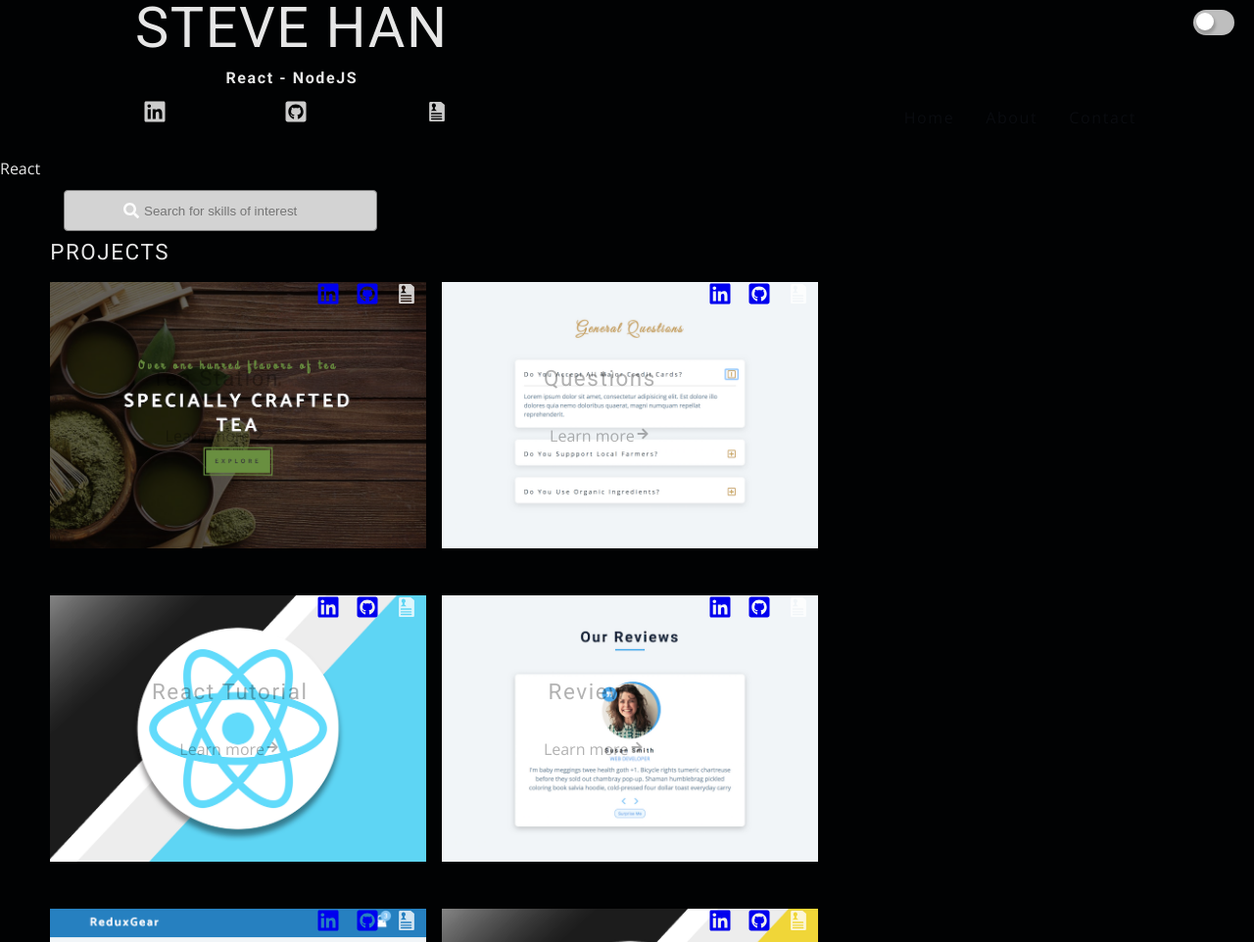
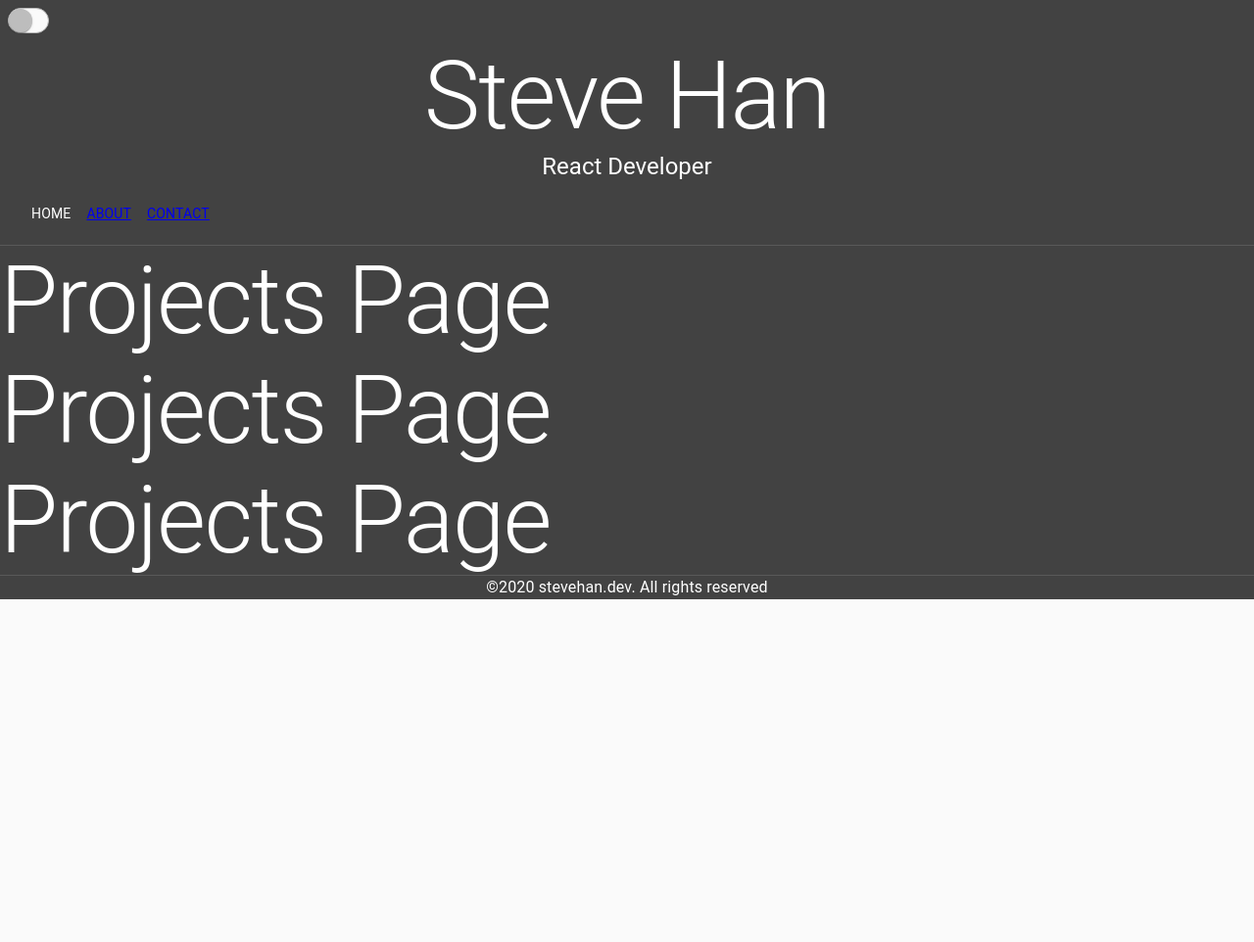
Before and after one commit to stevehanstudio/stevehan-dev, a Gatsby site: page / in a window 1280 px wide. Shown: the top 962 px of the page at 98% size. After the commit the page ends 800 px from the top, so only its background shows below. Built offline with nearby package versions, Linux system fonts and the light colour scheme; Gatsby itself is replaced by a stand-in of ours; some packages are replaced by stand-ins of ours.

Commit message:
Switch to Material UI

```diff
--- a/gatsby-browser.js
+++ b/gatsby-browser.js
@@ -1 +1 @@
-import './src/css/main.css'
+//import './src/css/main.css'
--- a/package.json
+++ b/package.json
@@ -12,10 +12,11 @@
     "gatsby": "^2.21.37",
     "gatsby-background-image": "^1.1.1",
     "gatsby-image": "^2.4.4",
+    "gatsby-plugin-google-fonts-v2": "0.0.6",
     "gatsby-plugin-manifest": "^2.4.5",
+    "gatsby-plugin-material-ui": "^2.1.9",
     "gatsby-plugin-mdx": "^1.2.9",
     "gatsby-plugin-offline": "^3.2.3",
-    "gatsby-plugin-prefetch-google-fonts": "^1.4.3",
     "gatsby-plugin-react-helmet": "^3.3.1",
     "gatsby-plugin-sharp": "^2.6.4",
     "gatsby-plugin-styled-components": "^3.3.2",
--- a/src/components/Footer.js
+++ b/src/components/Footer.js
@@ -1,12 +1,18 @@
 import React from 'react'
+import { paper, Typography, Grid } from '@material-ui/core'
 import SocialLinks from '../constants/socialLinks'
+
 const Footer = () => {
-  return <footer className="footer">
-    <div>
-      <SocialLinks styleClass="footer-icons"/>
-      <p>&copy;{new Date().getFullYear()} stevehan.dev.  All rights reserved</p>
-    </div>
-  </footer>
+  return (
+    <paper variant="outlined" elevation={0}>
+      <Grid container justify="center">
+        <Grid item>
+          {/*<SocialLinks styleClass="nav-icons" />*/}
+          <Typography>&copy;{new Date().getFullYear()} stevehan.dev.  All rights reserved</Typography>
+        </Grid>
+      </Grid>
+    </paper>
+  )
 }
 
 export default Footer
--- a/src/components/Layout.js
+++ b/src/components/Layout.js
@@ -1,26 +1,58 @@
-/**
- * Layout component that queries for data
- * with Gatsby's useStaticQuery component
- *
- * See: https://www.gatsbyjs.org/docs/use-static-query/
- */
+import React, { useState } from 'react'
+import { createMuiTheme, CssBaseline, Grid, Paper, Switch, Button, Divider } from '@material-ui/core'
+import Navbar from './Navbar'
+import Footer from './Footer'
+import { ThemeProvider } from '@material-ui/core/styles'
 
-import React, { useState } from 'react'
-import Navbar from './Navbar'
-import Sidebar from './Sidebar'
-import Footer from './Footer'
-
-const Layout = ({ children }) => {
-  const [isOpen, setIsOpen] = useState(false)
+const Layout = ({children}) => {
+  /*const [isOpen, setIsOpen] = useState(false)
   const toggle = () => {
     setIsOpen(!isOpen)
+  }*/
+  const [themeMode, toggleThemeMode] = useState(false)
+
+  const lightTheme = createMuiTheme({
+    palette: {
+      type: 'light',
+      //primary: yellow
+    }
+  })
+
+  const darkTheme = createMuiTheme({
+    palette: {
+      type: 'dark',
+      //primary: indigo
+    }
+  })
+
+  const handleToggleThemeMode = () => {
+    toggleThemeMode(!themeMode)
+    console.log(themeMode)
   }
+
   return (
     <>
-      <Navbar toggle={toggle}></Navbar>
-      <Sidebar isOpen={isOpen} toggle={toggle} />
-      <main>{children}</main>
-      <Footer />
+      <CssBaseline />
+      <ThemeProvider theme={themeMode ? lightTheme : darkTheme}>
+        <Paper square elevation={0}>
+          <Grid container direction="column">
+            <Grid item container>
+              <Navbar
+                themeMode={themeMode}
+                handleToggleThemeMode={handleToggleThemeMode}
+              />
+            </Grid>
+            <Divider />
+            <Grid item container>
+              {children}
+            </Grid>
+            <Divider />
+            <Grid item>
+              <Footer />
+            </Grid>
+          </Grid>
+        </Paper>
+      </ThemeProvider>
     </>
   )
 }
--- a/src/components/Navbar.js
+++ b/src/components/Navbar.js
@@ -1,29 +1,127 @@
 import React from 'react'
 import { Link } from 'gatsby'
 import { FaBars } from 'react-icons/fa'
-import logo from '../assets/logo.svg'
+import { AppBar, Toolbar, Paper, Grid, Divider, IconButton, Typography, Container, Switch, Tooltip, useMediaQuery } from '@material-ui/core'
+import { makeStyles, useTheme } from '@material-ui/core/styles'
 import Links from '../constants/links'
-import ThemeSwitch from './themeSwitch'
 import SocialLinks from '../constants/socialLinks'
 
-const Navbar = ({toggle}) => {
+const useStyles = makeStyles(theme => ({
+  root: {
+    width: 42,
+    height: 26,
+    padding: 0,
+    margin: theme.spacing(1),
+  },
+  switchBase: {
+    padding: 1,
+    '&$checked': {
+      transform: 'translateX(16px)',
+      color: theme.palette.common.white,
+      '& + $track': {
+        backgroundColor: '#52d869',
+        opacity: 1,
+        border: 'none',
+      },
+    },
+    '&$focusVisible $thumb': {
+      color: '#52d869',
+      border: '6px solid #fff',
+    },
+  },
+  thumb: {
+    width: 24,
+    height: 24,
+  },
+  track: {
+    borderRadius: 26 / 2,
+    border: `1px solid ${theme.palette.grey[400]}`,
+    backgroundColor: theme.palette.grey[50],
+    opacity: 1,
+    transition: theme.transitions.create(['background-color', 'border']),
+  },
+  checked: {},
+  focusVisible: {},
+
+
+
+  themeSwitch: {
+    width: 60,
+    height: 40,
+    padding: theme.spacing(1),
+    margin: theme.spacing(1),
+    borderRadius: 20,
+    border: `1px solid white`,
+  },
+  toolbar: {
+//    display: "flex",
+//    justifyContent: "space-evenly",
+//    paddingTop: theme.spacing(3),
+//    margin: theme.spacing(3),
+    paddingLeft: theme.spacing(2),
+//    paddingRight: theme.spacing(3),
+//    background: 'white',
+  },
+  menuItem: {
+    paddingLeft: theme.spacing(2),
+//    paddingRight: theme.spacing(3),
+//    width: '100px',
+  }
+}));
+
+const Navbar = ({themeMode, handleToggleThemeMode}) => {
+  const theme = useTheme()
+  const classes = useStyles()
+  //const isMobile = useMediaQuery(theme.breakpoints.up("sm"))
+
+  const menuItems = [
+    {
+      title: 'HOME',
+      pageURL: '/'
+    },
+    {
+      title: 'ABOUT',
+      pageUrl: '/about'
+    },
+    {
+      title: 'CONTACT',
+      pageUrl: '/contact'
+    }
+  ]
+
   return (
-    <nav>
-      <div className="nav-center">
-        <ThemeSwitch />
-        <div className="nav-header">
-          <div className="nav-title">
-            <h1>Steve Han</h1>
-            <h4>React - NodeJS</h4>
-            <SocialLinks styleClass="nav-icons" />
-          </div>
-          <Links styleClass="nav-links" />
-          <button className="toggle-btn" onClick={toggle}>
-            <FaBars />
-          </button>
-        </div>
-      </div>
-    </nav>
+    <AppBar position="relative" elevation={0}>
+      <Paper square elevation={0}>
+        <Switch
+          classes={{
+            root: classes.root,
+            switchBase: classes.switchBase,
+            thumb: classes.thumb,
+            track: classes.track,
+            checked: classes.checked,
+          }}
+          checked={themeMode}
+          onChange={handleToggleThemeMode}
+        />
+        <Grid container alignItems="center" direction="column">
+          <Grid item container alignItems="center" direction="column">
+            <Typography variant="h1">Steve Han</Typography>
+            <Typography variant="h5">React Developer</Typography>
+          </Grid>
+          <Grid container>
+            <Toolbar className={classes.toolbar}>
+              {menuItems.map(menuItem => {
+                const { title, pageUrl } = menuItem
+                return <Link to={pageUrl} className={classes.menuItem}>{title}</Link>
+              })}
+            </Toolbar>
+
+            {/*<Links styleClass="nav-links" />
+            <SocialLinks styleClass="nav-icons" />*/}
+          </Grid>
+        </Grid>
+      </Paper>
+    </AppBar>
   )
 }
 
--- a/src/components/Projects/index.js
+++ b/src/components/Projects/index.js
@@ -1,9 +1,19 @@
 import React from 'react'
 import Project from './Project'
 import Banner from '../Banner'
+import { Paper, Typography } from '@material-ui/core'
 const Projects = ({projects,title}) => {
-  return (
-    <section className="projects">
+  return (<Paper square elevation={0}>
+    <Typography variant="h1">Projects Page</Typography>
+    <Typography variant="h1">Projects Page</Typography>
+    <Typography variant="h1">Projects Page</Typography>
+  </Paper>
+  )
+}
+
+export default Projects
+
+/*    <section className="projects">
       <h2 className="projects-title">{title}</h2>
       <div className="projects-container projects-center">
         <article>
@@ -14,7 +24,4 @@ const Projects = ({projects,title}) => {
       </div>
 
     </section>
-  )
-}
-
-export default Projects
+        */
--- a/src/components/Skills.js
+++ b/src/components/Skills.js
@@ -1,4 +1,5 @@
 import React from 'react'
+import { Divider } from '@material-ui/core'
 import SearchBox from '../components/SearchBox'
 
 const Skills = ({selectedSkills}) => {
--- a/src/constants/links.js
+++ b/src/constants/links.js
@@ -2,7 +2,7 @@ import React from "react"
 import { Link } from "gatsby"
 const Links = ({ styleClass, children }) => {
   return (
-    <ul className={styleClass}>
+    <ul className="nav-links">
       <li>
         <Link to="/" className="page-link">
           Home
--- a/src/constants/socialLinks.js
+++ b/src/constants/socialLinks.js
@@ -1,40 +1,81 @@
 import React from "react"
-import { Tooltip } from '@material-ui/core'
+import { Tooltip, withStyles } from '@material-ui/core'
 import {
   FaLinkedin,
   FaGithubSquare,
-  FaFacebookSquare,
-  FaDribbbleSquare,
-  FaTwitterSquare,
 } from "react-icons/fa"
 import ResumeIcon from '../assets/ResumeIcon'
+
+const SocialIconTooltip = withStyles(theme => ({
+  Tooltip: {
+    backgroundColor: 'white',
+    color: 'rgba(0, 0, 0, 0.87)',
+    fontSize: 11,
+  },
+}))(Tooltip)
 
 const SocialLinks = ({ styleClass }) => {
   return (
     <ul className={styleClass}>
       <li>
-        <Tooltip title="LinkedIn profile">
+        <SocialIconTooltip
+          title="LinkedIn profile"
+          arrow
+          placement="top-start"
+          PopperProps={{
+            modifiers: {
+              offset: {
+                enabled: true,
+                offset: '25px,-15px',
+              },
+            },
+          }}
+        >
           <a href="https://linkedin.com/in/stevehanphoto">
-            <FaLinkedin className="social-icon linkedin-icon"></FaLinkedin>
+            <FaLinkedin className="social-icon"></FaLinkedin>
           </a>
-        </Tooltip>
+        </SocialIconTooltip>
       </li>
       <li>
-        <Tooltip title="Github profile">
+        <SocialIconTooltip
+          title="Github profile"
+          arrow
+          placement="top-start"
+          PopperProps={{
+            modifiers: {
+              offset: {
+                enabled: true,
+                offset: '25px,-15px',
+              },
+            },
+          }}
+        >
           <a href="https://github.com/stevehanstudio">
-            <FaGithubSquare className="social-icon github-icon"></FaGithubSquare>
+            <FaGithubSquare className="social-icon"></FaGithubSquare>
           </a>
-        </Tooltip>
+        </SocialIconTooltip>
       </li>
       <li>
-        <Tooltip title="Resume">
+        <SocialIconTooltip
+          title="Resume"
+          arrow
+          placement="top-start"
+          PopperProps={{
+            modifiers: {
+              offset: {
+                enabled: true,
+                offset: '25px,-15px',
+              },
+            },
+          }}
+        >
           <a href="https://twitter.com">
             <ResumeIcon
               className="social-icon resume-icon"
               color="white"
             ></ResumeIcon>
           </a>
-        </Tooltip>
+        </SocialIconTooltip>
       </li>
     </ul>
   )
--- a/src/css/main.css
+++ b/src/css/main.css
@@ -57,12 +57,14 @@ Global Styles
   box-sizing: border-box;
 }
 body {
-  font-family: var(--ff-secondary);
+  font-family: Roboto, sans-serif;
+  /*font-family: var(--ff-secondary);*/
   /*background: var(--clr-white);*/
-  background: #010203; /* Rich black */
+  /*background: #010203; /* Rich black */
+  /*background: grey;*/
   /*color: var(--clr-grey-1);*/
-  color: rgba(255, 255, 255, 0.9);
-  line-height: 1.5;
+  /*color: rgba(255, 255, 255, 0.9);*/
+  /*line-height: 1.5;*/
   font-size: 0.875rem;
 }
 
@@ -72,7 +74,7 @@ ul {
 a {
   text-decoration: none;
 }
-
+/*
 h1,
 h2,
 h3,
@@ -102,8 +104,8 @@ h4 {
 p {
   margin-bottom: 1.25rem;
   color: var(--clr-grey-3);
-}
-@media screen and (min-width: 800px) {
+}*/
+/*@media screen and (min-width: 800px) {
   h1 {
     font-size: 3.6rem;
   }
@@ -125,7 +127,7 @@ p {
   h4 {
     line-height: 1;
   }
-}
+}*/
 /*  global classes */
 
 .btn,
@@ -193,48 +195,34 @@ p {
   flex-direction: column;
 }*/
 
-main {
-  margin-top: -5rem;
+
+.nav-header {
+  width: 90vw;
+  margin: 5px auto;
+  display: flex;
+  flex-direction: column;
 }
-/*
-===============
-Navbar
-===============
-*/
-.navbar {
-  height: 5rem;
-  display: flex;
-  align-items: center;
-  background: transparent;
+.nav-header h1 {
+  font-size: 3.6rem;
+  font-weight: 300;
+  line-height: 1;
+  padding: 0;
+  margin: 0;
+  text-transform: uppercase;
 }
-.nav-center {
-  width: 90vw;
-  max-width: var(--max-width);
-  margin: 0 auto;
-}
-.nav-header {
-  display: flex;
-  justify-content: space-between;
-  align-items: center;
+.nav-header h3 {
+  font-size: 1.1rem;
+  font-weight: 400;
+  opacity: 0.9;
 }
 .nav-title {
-  display: block;
   text-align: center;
-  height: 240px;
 }
-.nav-title h2 {
-  line-height: 40px;
-  margin-bottom: 0;
-}
-.nav-title h4 {
-  line-height: 20px;
-}
-.nav-logo {
-  display: block;
-  height: 40px;
-}
-.nav-logo img {
-  height: 100%;
+.nav-menu {
+  width: 90vw;
+  display: flex;
+  flex-direction: row;
+  justify-content: space-between;
 }
 .toggle-btn {
   font-size: 2rem;
@@ -247,35 +235,15 @@ Navbar
 .toggle-btn:hover {
   color: var(--clr-primary-3);
 }
-.nav-links {
-  display: none;
-}
-.nav-icons {
-  display: none;
-}
 
-.facebook-icon {
-  color: #3b5998;
-}
-.twitter-icon {
-  color: #00acee;
-}
-.dribble-icon {
-  color: #ea4c89;
-}
 @media screen and (min-width: 800px) {
   .toggle-btn {
     display: none;
   }
-  .nav-center {
-    display: grid;
-    grid-template-columns: auto 1fr auto;
-    column-gap: 2rem;
-    align-items: center;
-  }
   .nav-links {
     display: flex;
     align-items: center;
+    text-transform: uppercase;
   }
   .search-box {
     display: flex;
@@ -289,17 +257,18 @@ Navbar
     border: solid 1px grey;
     border-radius: 4px;
   }
-.search-box input {
-  margin-left: 5px;
-  border: none;
-  background-color: transparent;
-}
-
+  .search-box input {
+    margin-left: 5px;
+    border: none;
+    background-color: transparent;
+  }
   .page-link {
     margin-right: 1rem;
   }
   .page-link {
-    color: var(--clr-black);
+/*    color: white;*/
+    opacity: 0.8;
+    /*color: var(--clr-black);*/
     /*font-weight: bold;*/
     letter-spacing: var(--spacing);
     font-size: 1rem;
@@ -310,32 +279,30 @@ Navbar
     border-radius: var(--radius);
   }
   .page-link:hover {
-    background: var(--clr-primary-5);
-    color: var(--clr-primary-10);
+/*    background: var(--clr-primary-5);
+    color: var(--clr-primary-10);*/
+    opacity: 1;
   }
   .nav-icons {
     display: flex;
-    justify-content: space-between;
+    flex-direction: row;
+    float: right;
   }
-  .nav-icons .social-icon {
+  .social-icon {
     font-size: 1.5rem;
     margin-left: 0.5rem;
-    color: white;
+    /*color: white;*/
     opacity: 0.8;
   }
-  .nav-icons .social-icon:hover {
+  .social-icon:hover {
 /*    color: var(--clr-primary-5);*/
-    color: white;
+    /*color: white;*/
     opacity: 1;
   }
   .resume-icon {
-    padding: 2px;
+    padding: 1.5px;
     width: 24px;
     height: 24px;
-    opacity: 0.8;
-  }
-  .resume-icon:hover {
-    opacity: 1;
   }
 }
 /*
@@ -679,10 +646,12 @@ Footer
 ===============
 */
 .footer {
+  margin: 10px auto;
   height: 6rem;
   text-align: center;
-  background: var(--clr-black);
-  display: grid;
+/*  background: var(--clr-black);*/
+  display: flex;
+  flex-direction: column;
   place-items: center;
 }
 .footer-icons {
@@ -704,7 +673,7 @@ Footer
 }
 .footer p {
   margin-bottom: 0;
-  color: var(--clr-white);
+/*  color: var(--clr-white);*/
   text-transform: uppercase;
   letter-spacing: var(--spacing);
 }
--- a/src/pages/index.js
+++ b/src/pages/index.js
@@ -10,10 +10,11 @@ import SEO from '../components/SEO'
 const IndexPage = ({ data }) => {
   const {allMdx: {nodes: projects}} = data
 
-  return <Layout>
-    <Skills />
-    <Projects projects={projects} title="Projects" />
-  </Layout>
+  return (
+    <Layout>
+      <Projects projects={projects} title="Projects" />
+    </Layout>
+  )
 }
 
 export const query = graphql`
```
Also changed, not shown: gatsby-config.js (+4 -6 lines), 1 other file.
